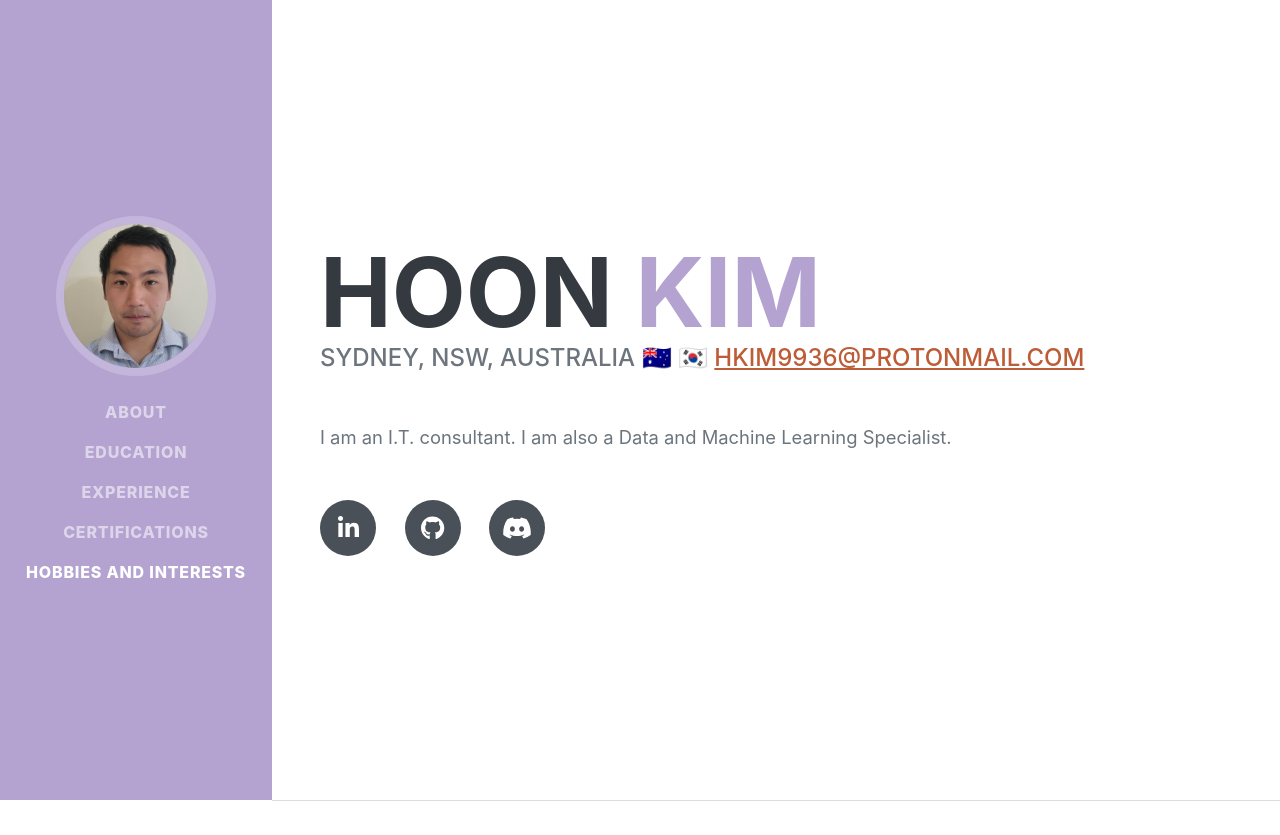
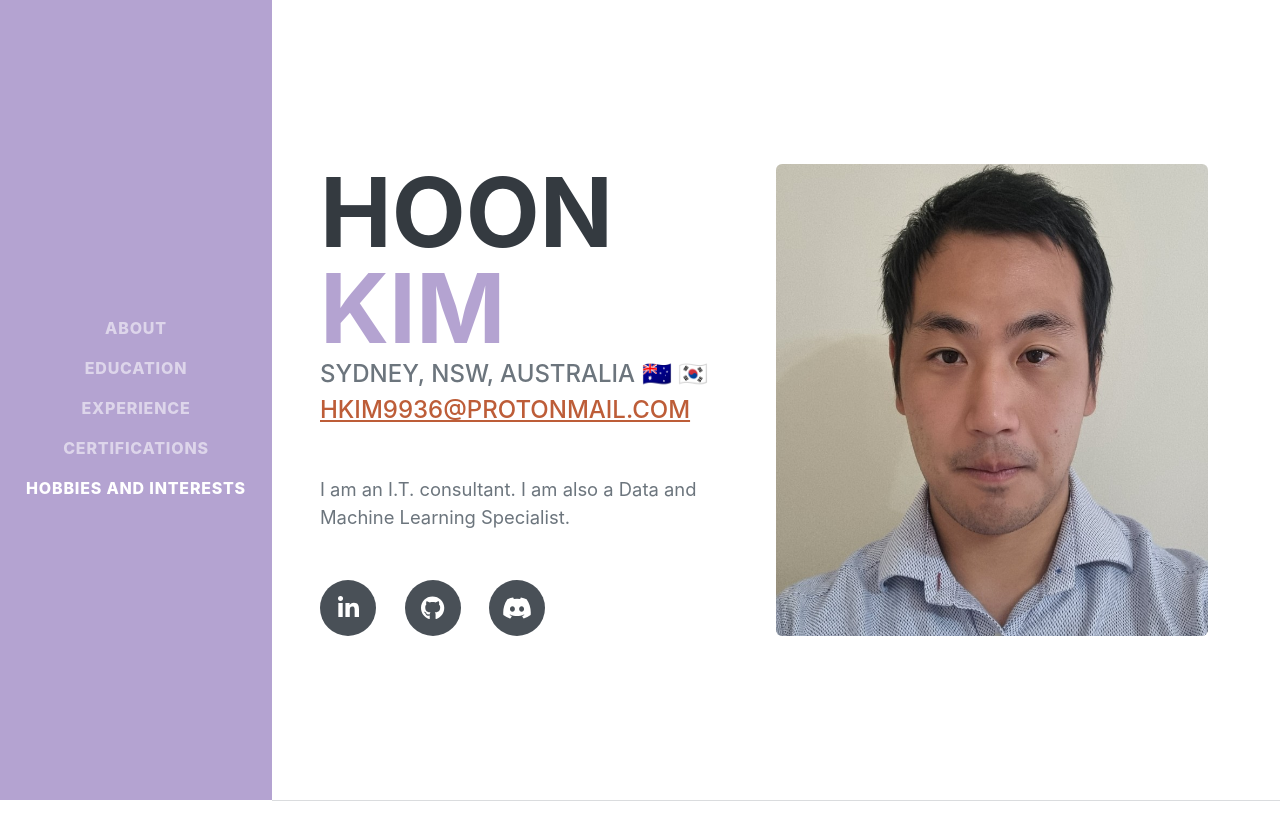
Before and after one commit to GIGACHADhoon/hoon_portfolio_website, a Flask app: page / in a window 1280 px wide. Shown: the top 835 px of the page. Run offline with Flask 3, Linux system fonts and the light colour scheme; some libraries are stand-ins or nearby versions; some web fonts are replaced.

Commit message:
Showing more of my Handsome Face

```diff
--- a/templates/index.html
+++ b/templates/index.html
@@ -20,7 +20,6 @@
         <nav class="navbar navbar-expand-lg navbar-dark bg-primary fixed-top" id="sideNav">
             <a class="navbar-brand js-scroll-trigger" href="#page-top">
                 <span class="d-block d-lg-none">Hoon Kim</span>
-                <span class="d-none d-lg-block"><img class="img-fluid img-profile rounded-circle mx-auto mb-2" src="{{url_for('static',filename = '1650935692412.jpg')}}" alt="..." /></span>
             </a>
             <button class="navbar-toggler" type="button" data-bs-toggle="collapse" data-bs-target="#navbarResponsive" aria-controls="navbarResponsive" aria-expanded="false" aria-label="Toggle navigation"><span class="navbar-toggler-icon"></span></button>
             <div class="collapse navbar-collapse" id="navbarResponsive">
@@ -37,7 +36,8 @@
         <div class="container-fluid p-0">
             <!-- About-->
             <section class="resume-section" id="about">
-                <div class="resume-section-content">
+                <div class="resume-section-content row">
+                        <div class="col-md-6 justify-content-center">
                             <h1 class="mb-0">
                                 Hoon
                                 <span class="text-primary">Kim</span>
@@ -52,6 +52,11 @@
                                 <a class="social-icon" href="https://github.com/GIGACHADhoon"><i class="fab fa-github"></i></a>
                                 <a class="social-icon" href="https://discord.gg/UfekYxQweJ"><i class="fa-brands fa-discord"></i></i></a>
                             </div>
+                        </div>
+                        <div class="col-md-6 justify-content-center">
+                          <img src = "{{url_for('static',filename = 'profile-img.jpg')}}" style="width:100%;height:100%;" class="justify-content-center .img-fluid rounded mx-auto d-block" alt="..."></img>
+                        </div>
+
                 </div>
             </section>
             <hr class="m-0" />
```
Also changed, not shown: static/profile-img.jpg (renamed from static/1650935692412.jpg). Lines whose indentation alone changed are shown as unchanged.
